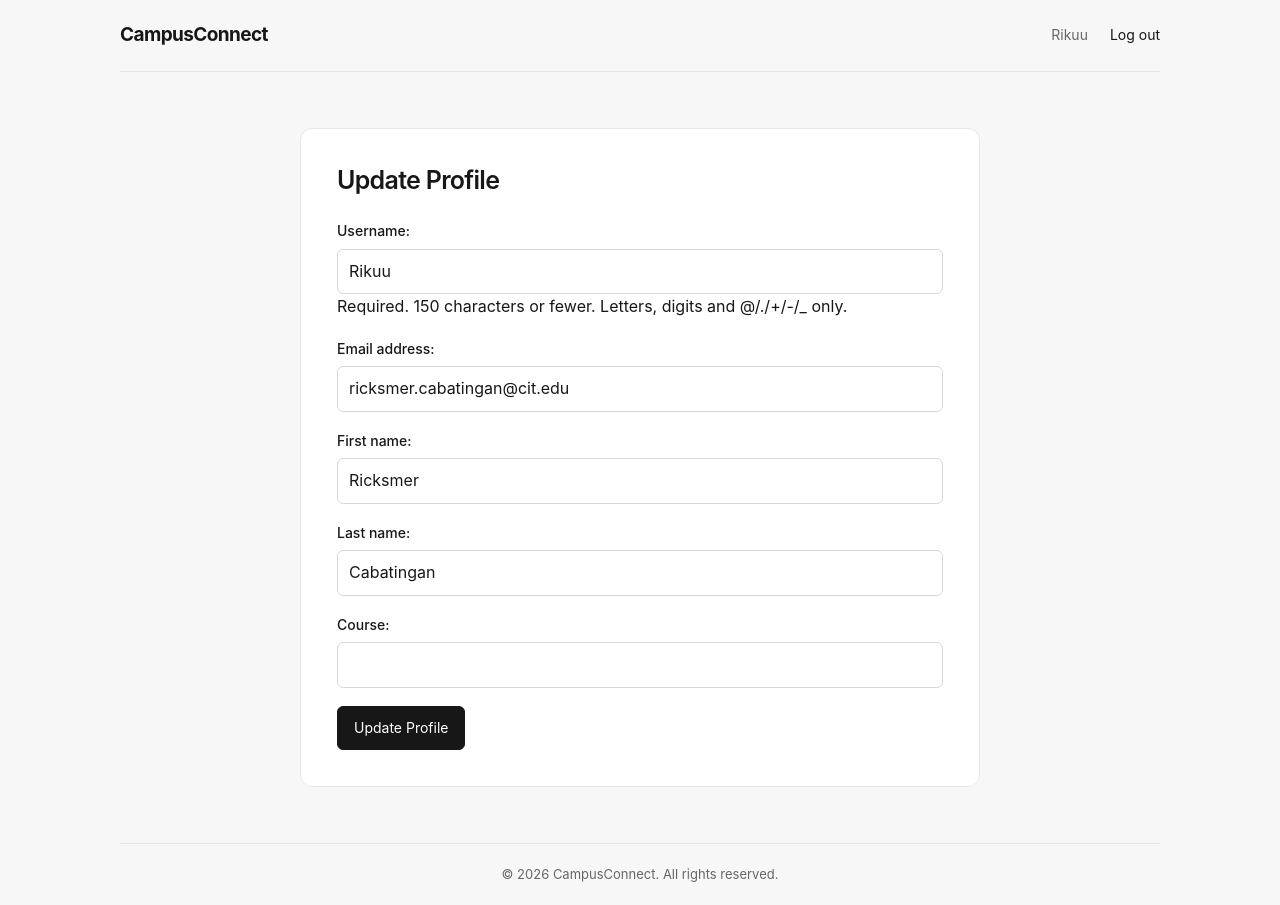
After one commit to Ricksmer/DJango_Campus_Connect, a Django app: page /update-profile/ in a window 1280 px wide. The commit adds this page. Run offline with Django 5.2, Linux system fonts and the light colour scheme; a user stored in the database is signed in.

Commit message:
Added: Update Profile Feature, Styles for all pages

```diff
--- a/accounts/forms.py
+++ b/accounts/forms.py
@@ -1,3 +1,4 @@
+from django import forms
 from django.contrib.auth.forms import UserCreationForm
 from .models import CustomUser
 
@@ -5,3 +6,9 @@ class CustomUserCreationForm(UserCreationForm):
     class Meta(UserCreationForm.Meta):
         model = CustomUser
         fields = ('username', 'email', 'first_name', 'last_name', 'course')
+
+
+class CustomUserUpdateForm(forms.ModelForm):
+    class Meta:
+        model = CustomUser
+        fields = ('username', 'email', 'first_name', 'last_name', 'course')
--- a/accounts/views.py
+++ b/accounts/views.py
@@ -1,10 +1,21 @@
 from django.shortcuts import render
 from django.urls import reverse_lazy
-from django.views.generic import CreateView
-from .forms import CustomUserCreationForm
+from django.contrib.auth.mixins import LoginRequiredMixin
+from django.contrib.messages.views import SuccessMessageMixin
+from django.views.generic import CreateView, UpdateView
+from .forms import CustomUserCreationForm, CustomUserUpdateForm
 
 # Create your views here.
 class SignUpView(CreateView):
     form_class = CustomUserCreationForm
     template_name = 'registration/signup.html'
     success_url = reverse_lazy('login')
+
+class UpdateProfileView(LoginRequiredMixin, SuccessMessageMixin, UpdateView):
+    form_class = CustomUserUpdateForm
+    template_name = 'dashboard/update_profile.html'
+    success_url = reverse_lazy('dashboard')
+    success_message = 'Your profile was updated successfully.'
+
+    def get_object(self):
+        return self.request.user
--- a/campusconnect/settings.py
+++ b/campusconnect/settings.py
@@ -117,6 +117,7 @@ USE_TZ = True
 # https://docs.djangoproject.com/en/6.1/howto/static-files/
 
 STATIC_URL = 'static/'
+STATICFILES_DIRS = [BASE_DIR / 'static']
 
 
 # Email
--- a/dashboard/urls.py
+++ b/dashboard/urls.py
@@ -1,7 +1,9 @@
 from django.urls import path
 from .views import DashboardView, AdminPanelView
+from accounts.views import UpdateProfileView
 
 urlpatterns = [
     path('', DashboardView.as_view(), name='dashboard'),
     path('admin-panel/', AdminPanelView.as_view(), name='admin-panel'),
+    path('update-profile/', UpdateProfileView.as_view(), name='update-profile'),
 ]
--- /dev/null
+++ b/static/css/site.css
@@ -0,0 +1,183 @@
+* {
+    box-sizing: border-box;
+}
+
+body {
+    margin: 0;
+    background: #f7f7f7;
+    color: #171717;
+    font-family: Inter, ui-sans-serif, system-ui, -apple-system, BlinkMacSystemFont, "Segoe UI", sans-serif;
+    line-height: 1.6;
+}
+
+a {
+    color: inherit;
+    text-underline-offset: 3px;
+}
+
+a:hover {
+    opacity: 0.7;
+}
+
+.site-shell {
+    width: min(100% - 40px, 1040px);
+    margin: 0 auto;
+}
+
+.site-nav {
+    min-height: 72px;
+    display: flex;
+    align-items: center;
+    justify-content: space-between;
+    gap: 24px;
+    border-bottom: 1px solid #e5e5e5;
+}
+
+.brand {
+    font-size: 19px;
+    font-weight: 650;
+    letter-spacing: -0.6px;
+    text-decoration: none;
+}
+
+.nav-links {
+    display: flex;
+    align-items: center;
+    gap: 22px;
+    font-size: 14px;
+}
+
+.nav-links form {
+    margin: 0;
+}
+
+.nav-logout {
+    padding: 0;
+    border: 0;
+    background: none;
+    color: inherit;
+    font: inherit;
+    cursor: pointer;
+}
+
+.nav-user {
+    color: #666;
+}
+
+.content {
+    width: min(100%, 680px);
+    margin: 56px auto;
+    padding: 36px;
+    border: 1px solid #e8e8e8;
+    border-radius: 12px;
+    background: #fff;
+}
+
+.content h2 {
+    margin: 0 0 24px;
+    font-size: 25px;
+    font-weight: 600;
+    letter-spacing: -0.7px;
+    line-height: 1.25;
+}
+
+.content form p {
+    margin: 0 0 18px;
+}
+
+.content label {
+    display: block;
+    margin-bottom: 6px;
+    font-size: 14px;
+    font-weight: 500;
+}
+
+.content input:not([type="checkbox"]),
+.content select,
+.content textarea {
+    width: 100%;
+    min-height: 42px;
+    padding: 9px 11px;
+    border: 1px solid #d8d8d8;
+    border-radius: 6px;
+    background: #fff;
+    color: inherit;
+    font: inherit;
+}
+
+.content input:focus,
+.content select:focus,
+.content textarea:focus {
+    outline: 2px solid #171717;
+    outline-offset: 2px;
+}
+
+.content button,
+.button-link {
+    display: inline-block;
+    padding: 10px 16px;
+    border: 1px solid #171717;
+    border-radius: 6px;
+    background: #171717;
+    color: #fff;
+    font: inherit;
+    font-size: 14px;
+    text-decoration: none;
+    cursor: pointer;
+}
+
+.content button:hover,
+.button-link:hover {
+    background: #3a3a3a;
+    opacity: 1;
+}
+
+.content ul {
+    padding-left: 20px;
+}
+
+.content .profile-summary {
+    padding: 0;
+    list-style: none;
+}
+
+.profile-summary li {
+    padding: 10px 0;
+    border-bottom: 1px solid #ededed;
+}
+
+.content .alert {
+    margin: 0 0 20px;
+    padding: 10px 12px;
+    border: 1px solid #d8d8d8;
+    border-radius: 6px;
+    background: #f7f7f7;
+    font-size: 14px;
+}
+
+.site-footer {
+    padding: 20px 0;
+    border-top: 1px solid #e5e5e5;
+    color: #666;
+    font-size: 13px;
+    text-align: center;
+}
+
+@media (max-width: 560px) {
+    .site-shell {
+        width: min(100% - 28px, 1040px);
+    }
+
+    .site-nav {
+        min-height: 64px;
+    }
+
+    .nav-links {
+        gap: 14px;
+    }
+
+    .content {
+        margin: 28px auto;
+        padding: 24px 20px;
+    }
+}
--- a/templates/base.html
+++ b/templates/base.html
@@ -1,22 +1,32 @@
 <!DOCTYPE html>
-<html>
-<head><title>{% block title %}CampusConnect{% endblock %}</title></head>
+<html lang="en">
+<head>
+    <meta charset="utf-8">
+    <meta name="viewport" content="width=device-width, initial-scale=1">
+    <title>{% block title %}CampusConnect{% endblock %}</title>
+    {% load static %}
+    <link rel="stylesheet" href="{% static 'css/site.css' %}">
+</head>
 
 <body>
-    <nav>
+    <div class="site-shell">
+        <nav class="site-nav">
+            <a class="brand" href="{% if user.is_authenticated %}{% url 'dashboard' %}{% else %}{% url 'login' %}{% endif %}">CampusConnect</a>
+            <div class="nav-links">
                 {% if user.is_authenticated %}
-        Hi, {{ user.username }}!
-        <form method='post' action="{% url 'logout' %}">
+                    <span class="nav-user">{{ user.username }}</span>
+                    <form method="post" action="{% url 'logout' %}">
                         {% csrf_token %}
-            <button type='submit'>Log out</button>
+                        <button class="nav-logout" type="submit">Log out</button>
                     </form>
                 {% else %}
                     <a href="{% url 'login' %}">Log in</a>
-        <a href="{% url 'signup' %}">Sign Up</a>
+                    <a href="{% url 'signup' %}">Sign up</a>
                 {% endif %}
+            </div>
         </nav>
-    <header>{% block header %}{% endblock %}</header>
-    <main> {% block content %}{% endblock %}</main>
-    <footer>{% block footer %}&copy; 2026 CampusConnect. All rights reserved.{% endblock %}</footer>
+        <main class="content">{% block content %}{% endblock %}</main>
+        <footer class="site-footer">{% block footer %}&copy; 2026 CampusConnect. All rights reserved.{% endblock %}</footer>
+    </div>
 </body>
 </html>
--- /dev/null
+++ b/templates/dashboard/update_profile.html
@@ -0,0 +1,11 @@
+{% extends 'base.html' %}
+
+
+{% block content %}
+    <h2>Update Profile</h2>
+    <form method='post'>
+        {% csrf_token %}
+        {{ form.as_p }}
+        <button type='submit'>Update Profile</button>
+    </form>
+{% endblock %}
```
Also changed, not shown: dashboard/tests.py (+56 -1 lines), templates/dashboard/home.html (+10 -2 lines), db.sqlite3. Lines whose indentation alone changed are shown as unchanged.
